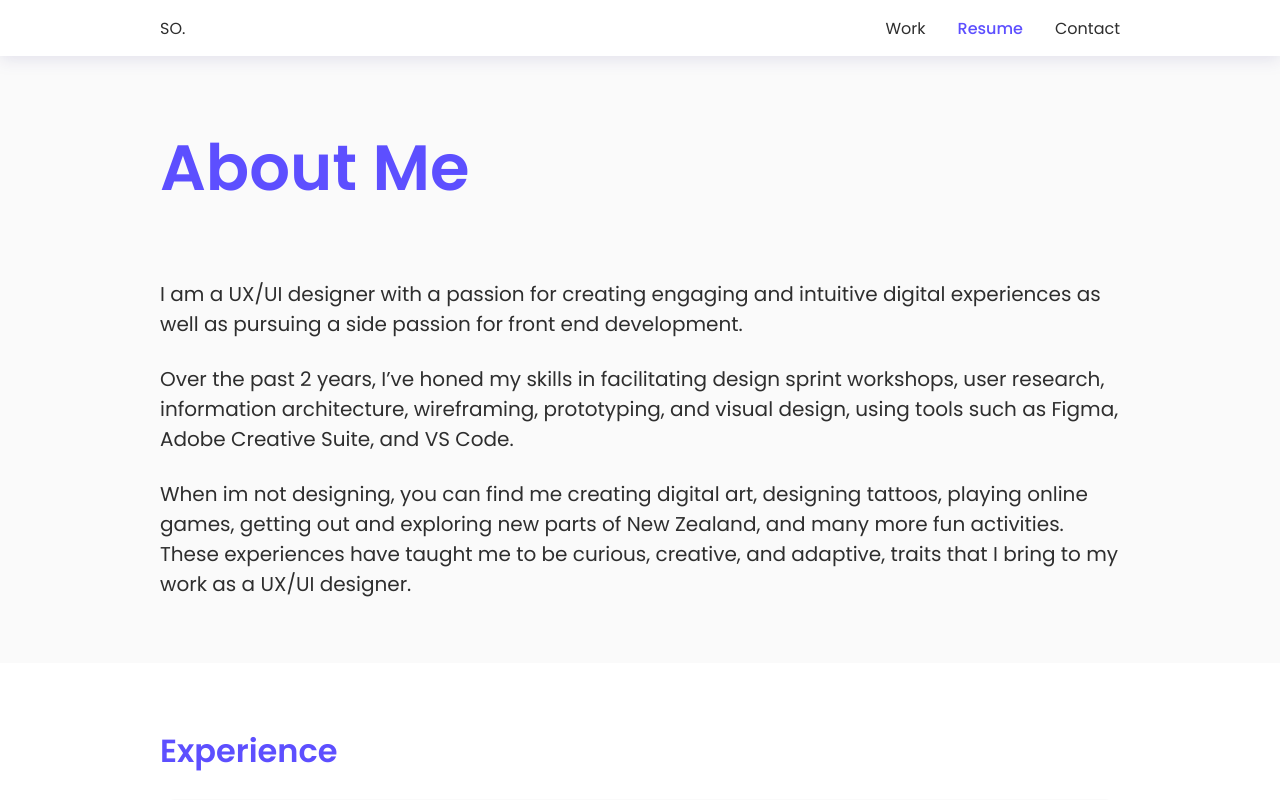
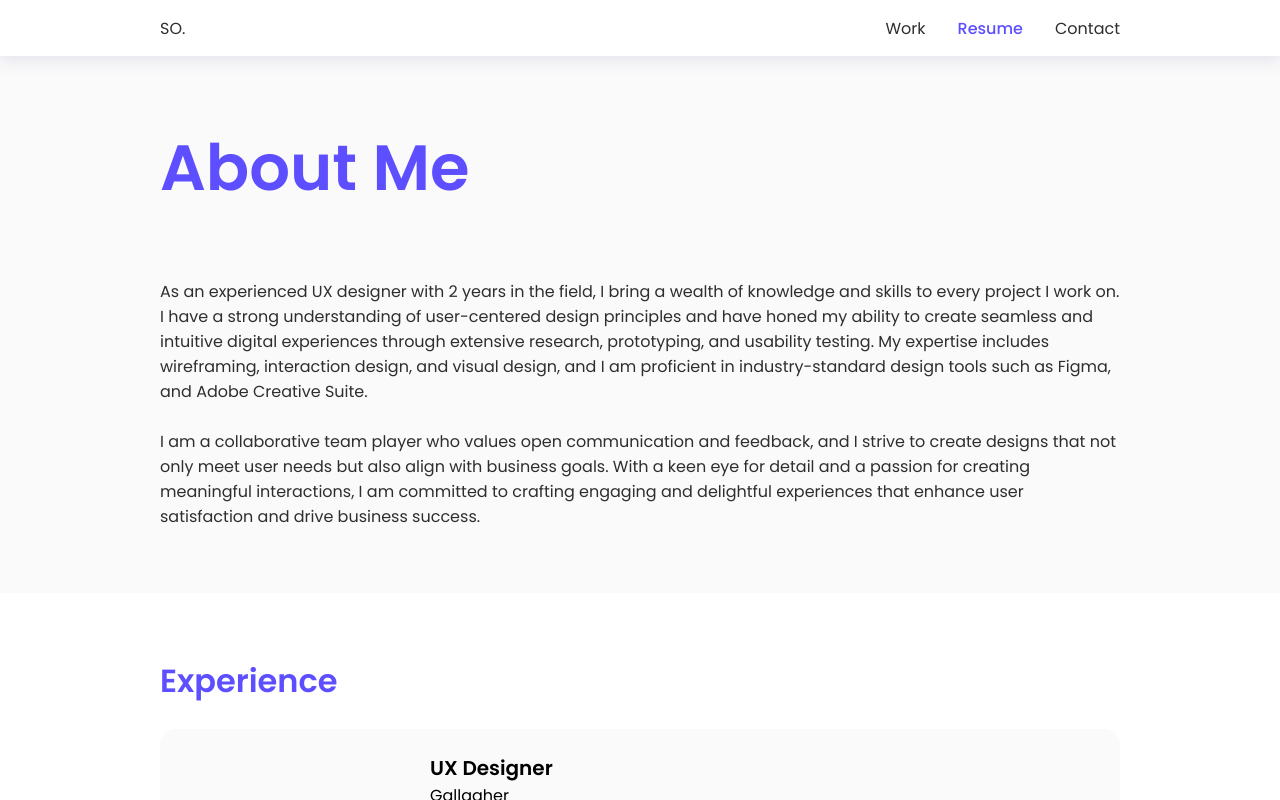
Before and after one commit to DesignStevie/Theorox-Studios, a React (Create React App) app: page /resume in a window 1280 px wide. Built offline with nearby package versions, Linux system fonts and the light colour scheme.

Commit message:
updated resume and projects file

```diff
--- a/src/Components/Footer/Footer.css
+++ b/src/Components/Footer/Footer.css
@@ -4,33 +4,35 @@
 }
 
 .footer-container {
-  padding: 4rem 2rem;
+  padding: 4rem 2rem 2rem 2rem ;
   max-width: 1200px;
   margin: 0 auto;
   justify-content: center;
-  gap:2rem;
+  gap: 2rem;
   display: flex;
 }
-.footer-container h1{
-  color:#464646;
+.footerEmail, .footerSocials {
+  display: flex;
+  flex-direction: column;
+  gap: 0.5rem;
+  margin-bottom: 1rem;
+}
+.socialIcons{
+  display: flex;
+  gap:0.5rem;
 }
 .footer-list {
-  color: #fff;
+  color: #4f4f4f;
 }
 .footer-list h4 {
-  margin-bottom: 1rem;
+  font-weight: 500;
 }
 
-.footer-list p {
-  margin-bottom: 0.5rem;
-}
-.footer-socials .social-icons svg{
-  color: #fff;
-}
 .footer-madeby {
-  padding: 4rem 0rem;
+  font-size: 0.75rem;
+  padding-bottom: 4rem;
   text-align: center;
-  color: #fff;
+  color: #4f4f4f;
 }
 
 @media only screen and (max-width: 650px) {
--- a/src/Pages/Home.css
+++ b/src/Pages/Home.css
@@ -239,7 +239,7 @@
 }
 .contactSocials {
   display: flex;
-  gap: 1rem;
+  gap: 0.5rem;
 }
 
 a {
--- a/src/Pages/Project.jsx
+++ b/src/Pages/Project.jsx
@@ -46,7 +46,7 @@ function Project(myProjectData) {
         {/* PROJECT --- UNDERSTAND */}
         <div className="containerPlain">
           <div className="process-header">
-            <h3 className="processName">Empathise & Define</h3>
+            <h3 className="processName">Discover</h3>
           </div>
           <div className="process-container">
             <div className="process-text">{displayProject.understand}</div>
@@ -63,9 +63,7 @@ function Project(myProjectData) {
         {/* PROJECT --- RESEARCH */}
         <div className="containerPlain">
           <div className="process-header">
-            <h3 className="processName">
-              Research Strategy & Competitor Analysis
-            </h3>
+            <h3 className="processName">Define</h3>
           </div>
           <div className="process-container">
             <div className="process-text">{displayProject.research}</div>
@@ -82,7 +80,7 @@ function Project(myProjectData) {
         {/* PROJECT --- IDEATE */}
         <div className="containerPlain">
           <div className="process-header">
-            <h3 className="processName">Feature Ideation</h3>
+            <h3 className="processName">Ideate</h3>
           </div>
           <div className="process-container">
             <div className="process-text">{displayProject.ideate}</div>
@@ -99,7 +97,7 @@ function Project(myProjectData) {
         {/* PROJECT --- PROTOTYPE */}
         <div className="containerPlain">
           <div className="process-header">
-            <h3 className="processName">Creating Prototypes</h3>
+            <h3 className="processName">Prototype</h3>
           </div>
           <div className="process-container">
             <div className="process-text">{displayProject.prototype}</div>
@@ -116,7 +114,7 @@ function Project(myProjectData) {
         {/* PROJECT --- VALIDATE */}
         <div className="containerPlain">
           <div className="process-header">
-            <h3 className="processName">Usability Testing Insights</h3>
+            <h3 className="processName">Deliver</h3>
           </div>
           <div className="process-container">
             <div className="process-text">{displayProject.validate}</div>
@@ -149,7 +147,10 @@ function Project(myProjectData) {
                       alt="project"
                     />
                     <div className="workitem-content">
-                      <h2 className="pageHeadingPurpleSmall"> {project.projectName}</h2>
+                      <h2 className="pageHeadingPurpleSmall">
+                        {" "}
+                        {project.projectName}
+                      </h2>
                       <h4> {project.short_description}</h4>
                       <button className="roundbutton secondary-button">
                         View Project
--- a/src/Pages/Resume.css
+++ b/src/Pages/Resume.css
@@ -1,6 +1,6 @@
 .resumeAbout p {
   color: #2e2e2e;
-  font-size: 1.25rem;
+  font-size: 1rem;
 }
 .resumeAbout h1{
     margin-bottom: 4rem;
--- a/src/Pages/Resume.jsx
+++ b/src/Pages/Resume.jsx
@@ -12,24 +12,23 @@ function Resume() {
           <div className="resumeAbout containerPlain">
             <h1 className="pageHeadingPurple">About Me</h1>
             <p>
-              I am a UX/UI designer with a passion for creating engaging and
-              intuitive digital experiences as well as pursuing a side passion
-              for front end development.
+              As an experienced UX designer with 2 years in the field, I bring a
+              wealth of knowledge and skills to every project I work on. I have
+              a strong understanding of user-centered design principles and have
+              honed my ability to create seamless and intuitive digital
+              experiences through extensive research, prototyping, and usability
+              testing. My expertise includes wireframing, interaction design,
+              and visual design, and I am proficient in industry-standard design
+              tools such as Figma, and Adobe Creative Suite.
             </p>
-            <br />
+            <br/>
             <p>
-              Over the past 2 years, I’ve honed my skills in facilitating design
-              sprint workshops, user research, information architecture,
-              wireframing, prototyping, and visual design, using tools such as
-              Figma, Adobe Creative Suite, and VS Code.
-            </p>
-            <br />
-            <p>
-              When im not designing, you can find me creating digital art,
-              designing tattoos, playing online games, getting out and exploring
-              new parts of New Zealand, and many more fun activities. These
-              experiences have taught me to be curious, creative, and adaptive,
-              traits that I bring to my work as a UX/UI designer.
+              I am a collaborative team player who values open communication and
+              feedback, and I strive to create designs that not only meet user
+              needs but also align with business goals. With a keen eye for
+              detail and a passion for creating meaningful interactions, I am
+              committed to crafting engaging and delightful experiences that
+              enhance user satisfaction and drive business success.
             </p>
           </div>
         </div>
@@ -147,9 +146,7 @@ function Resume() {
               </svg>
             </div>
             <div className="experienceDetails">
-              <p className="experienceTitle">
-                Graphic & Lead Web Designer
-              </p>
+              <p className="experienceTitle">Graphic & Lead Web Designer</p>
               <p className="experienceCompany">Glu Group</p>
               <p className="experienceDate">January 2021 - January 2022</p>
               <br />
@@ -324,7 +321,7 @@ function Resume() {
             <p className="achievementDate">2020</p>
           </div>
           <div className="achievementContainer">
-          <div className="achievementIcon">
+            <div className="achievementIcon">
               <svg
                 width="40"
                 height="40"
@@ -349,7 +346,7 @@ function Resume() {
             <p className="achievementDate">2020</p>
           </div>
           <div className="achievementContainer">
-          <div className="achievementIcon">
+            <div className="achievementIcon">
               <svg
                 width="40"
                 height="40"
@@ -374,7 +371,7 @@ function Resume() {
             <p className="achievementDate">2019</p>
           </div>
           <div className="achievementContainer">
-          <div className="achievementIcon">
+            <div className="achievementIcon">
               <svg
                 width="40"
                 height="40"
```
Also changed, not shown: src/Components/Footer/Footer.jsx (+19 -7 lines). Lines whose indentation alone changed are shown as unchanged.
